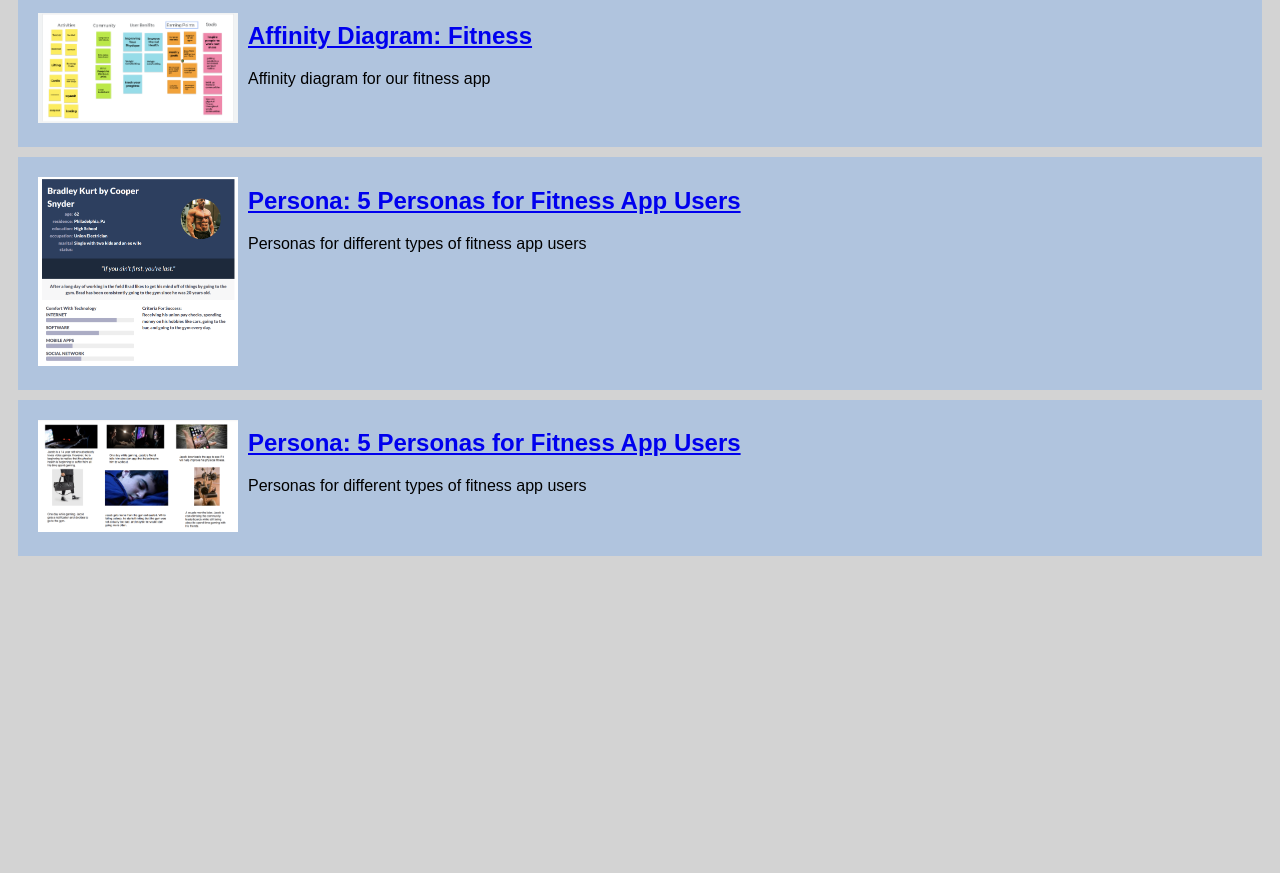
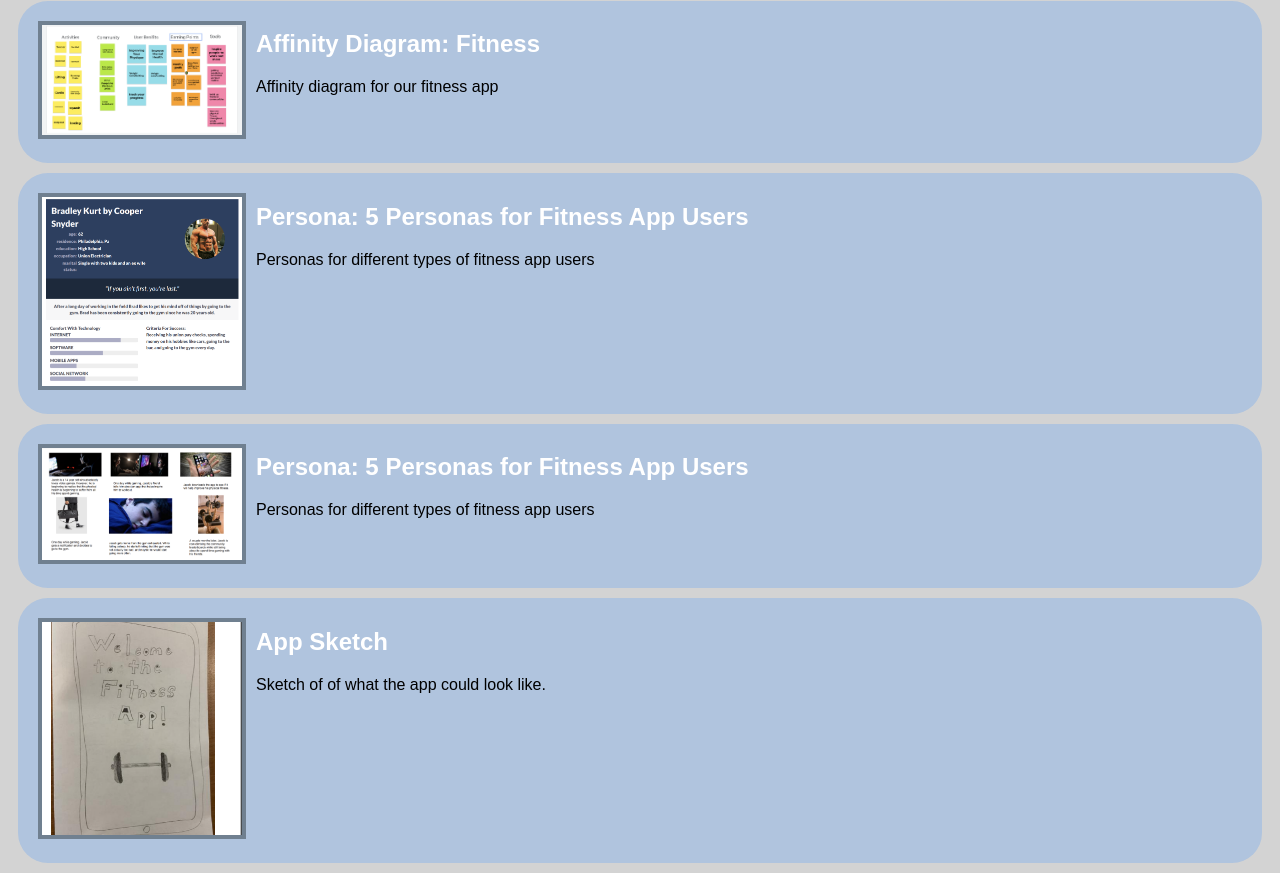
Before and after one commit to mh1300/mh1300.github.io, a plain HTML site: page index.html in a window 1280 px wide. Shown: the part 294-1167 px from the top of the page. Before the commit the page ends 860 px from the top, so only its background shows below. Drawn offline with Linux system fonts and the light colour scheme.

Commit message:
Add files via upload

```diff
--- a/index.html
+++ b/index.html
@@ -48,5 +48,15 @@
                 </p>
             </section>
         </section>
+        <!-- AppSketch -->
+        <section class="assignment">
+            <a href="Files/AppSketch.pdf"><img src="Images/AppSketch.png"></a>
+            <section class="ass-details">
+                <a href="Files/AppSketch.pdf"><h2>App Sketch</h2></a>
+                <p>
+                    Sketch of of what the app could look like.
+                </p>
+            </section>
+        </section>
     </body>
 </html>
--- a/styles.css
+++ b/styles.css
@@ -6,13 +6,25 @@ body{
     display:flex;
     padding:10px;
     margin:10px;
-    background:lightsteelblue
+    background:lightsteelblue;
+    border-radius:30px;
 }
 .assignment img{
     width:200px;
-    padding:10px;
+    margin:10px;
+    border: 4px solid slategray;
+}
+.assignment img:hover{
+    border: 4px solid midnightblue;
 }
 h1{
     color:navy;
     text-align:center;
 }
+a{
+    text-decoration: none;
+    color: white;
+}
+a:hover{
+    color:midnightblue;
+}
```
Also changed, not shown: Images/AppSketch.png (added), 1 other file.
